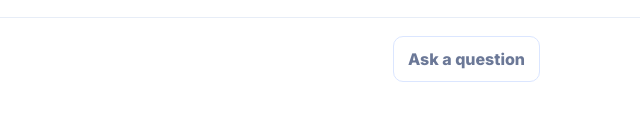
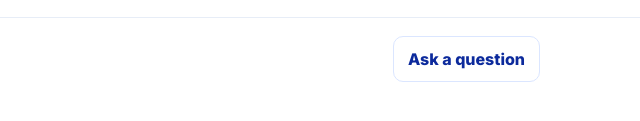
Before and after one commit to James-Git-Repo/Personal-Page-3.0, a plain HTML site: page the_un_stable_net_home_preview.html in a window 1280 px wide. Shown: the part 1434-1555 px from the top of the page, 640-1280 px from the left. Drawn offline with nearby package versions, Linux system fonts and the light colour scheme.

Commit message:
the_un_stable_net_home_preview.html

```diff
--- a/the_un_stable_net_home_preview.html
+++ b/the_un_stable_net_home_preview.html
@@ -129,7 +129,7 @@
     .ft-wrap{display:flex; justify-content:space-between; align-items:center; gap:12px; flex-wrap:wrap}
     .ft-input{padding:10px 12px; border-radius:10px; border:1px solid #cfe0ff; font:inherit; min-width:140px}
     .ft-btn{padding:10px 14px; border-radius:10px; border:1px solid #dbe6ff; background:#fff; font-weight:800; cursor:pointer}
-
+footer .ft-btn{color:#0c2a9c}
     .fab{position:fixed; right:16px; bottom:16px; z-index:60; box-shadow:var(--shadow)}
     .customize{position:fixed; right:16px; bottom:76px; z-index:60; width:min(420px,92vw); background:#fff; border:1px solid var(--line); border-radius:14px; box-shadow:var(--shadow); padding:14px}
     .customize h3{margin:0 0 8px}
```
